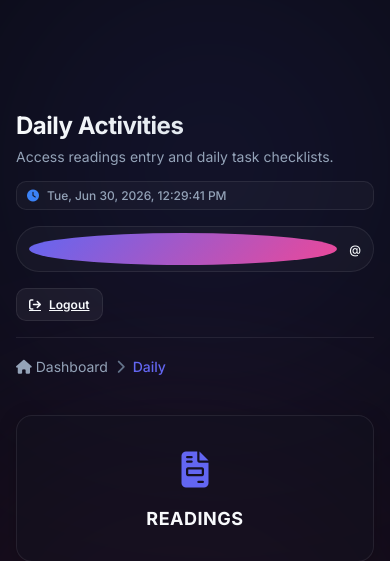
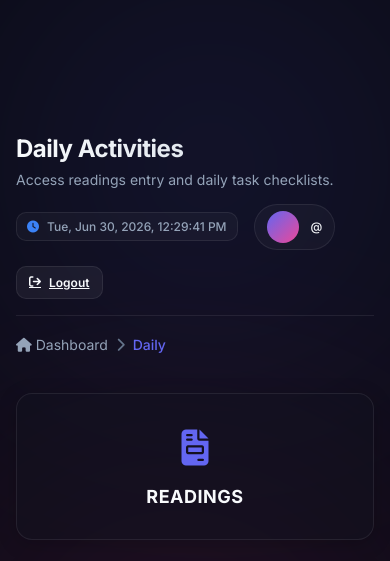
Before and after one commit to KISHORE24092004/AUDIT-APP, a Flask app: template templates/daily.html in a window 390 px wide; the page is wider, and only the part inside the window is pictured. Shown: the top 561 px of that part. Run offline with Flask 3, Linux system fonts and the light colour scheme; the template is opened without the code that fills it, so the values that code supplies are empty; parts of the project's set-up code (start-up, migrations or seed data) failed here and were passed over.

Commit message:
style: Fix horizontal stretching of user avatar on mobile header layout

```diff
--- a/static/css/style.css
+++ b/static/css/style.css
@@ -355,6 +355,7 @@ h1 {
   font-weight: 700;
   font-size: 14px;
   color: #fff;
+  flex-shrink: 0;
 }
 
 .user-email {
@@ -668,7 +669,7 @@ h1 {
     margin-bottom: 20px;
   }
 
-  .dashboard-header div {
+  .dashboard-header > div {
     width: 100%;
   }
 
```
